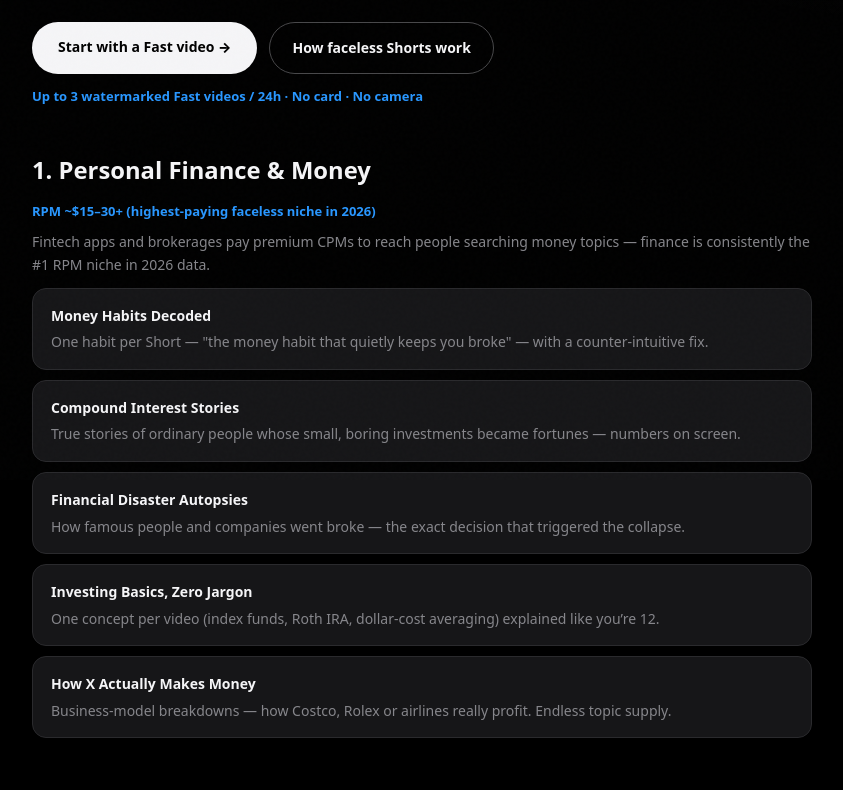
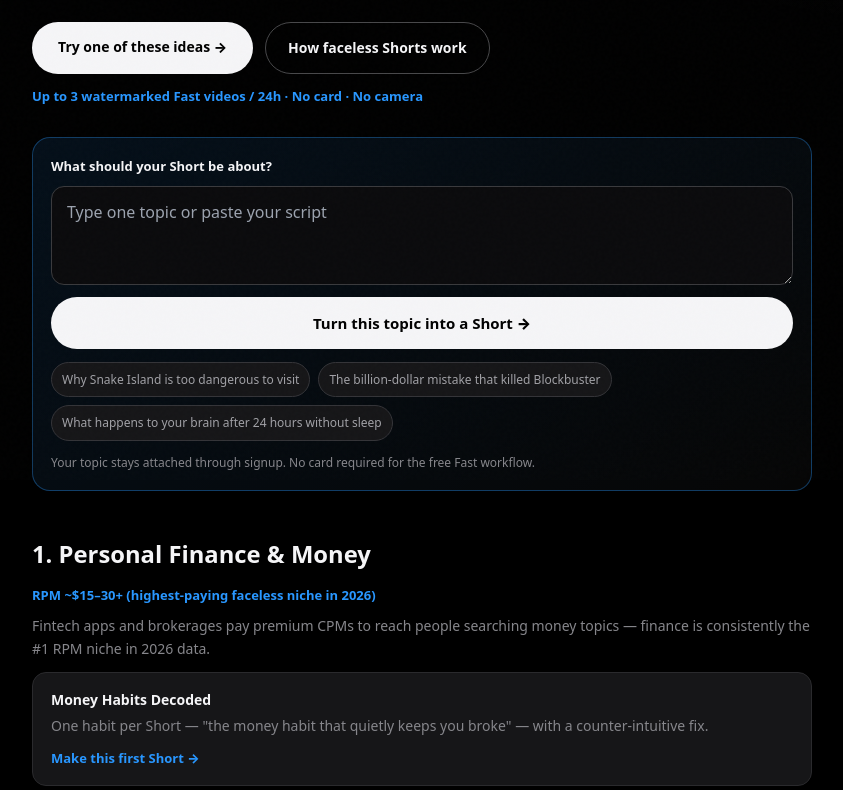
Before and after one commit to josephsskaf-hub/shortsforgeai, a Next.js app: page /faceless-channel-ideas in a window 1280 px wide. Shown: the part 320-1110 px from the top of the page, without its empty margins (218-1061 px from the left). Built offline with nearby package versions, Linux system fonts and the light colour scheme; no server answers.

Commit message:
PUSH #35 turn indexed ideas into first videos

```diff
--- a/app/faceless-channel-ideas/page.tsx
+++ b/app/faceless-channel-ideas/page.tsx
@@ -13,6 +13,14 @@ import Link from 'next/link'
 import StickyFreeShortCTA from '@/components/StickyFreeShortCTA'
 import Footer from '@/components/Footer'
 import OrganicCtaLink from '@/components/OrganicCtaLink'
+import TopicGeneratorForm from '@/app/youtube-shorts-from-topic/TopicGeneratorForm'
+
+const INTENT_CAMPAIGN = 'push35_faceless_idea'
+const FORM_EXAMPLES = [
+  'Why Snake Island is too dangerous to visit',
+  'The billion-dollar mistake that killed Blockbuster',
+  'What happens to your brain after 24 hours without sleep',
+] as const
 
 export const metadata: Metadata = {
   title: '50 Faceless YouTube Channel Ideas for 2026 (High RPM) | Kineo',
@@ -164,6 +172,12 @@ const CATEGORIES: Category[] = [
   },
 ]
 
+function ideaSignupUrl(idea: Idea): string {
+  const prompt = `Make a 45-second faceless YouTube Short using this format: ${idea.t}. ${idea.d}`
+  const params = new URLSearchParams({ prompt, intent_campaign: INTENT_CAMPAIGN })
+  return `/signup?${params.toString()}`
+}
+
 const STEPS: { n: string; t: string; d: string }[] = [
   { n: '1', t: 'Pick one idea from the list above', d: 'Choose a niche you can post in daily. Higher RPM is great, but consistency beats everything — pick the one whose topics you could brainstorm forever.' },
   { n: '2', t: 'Type the idea into Kineo', d: 'One line is enough — "the island too dangerous to visit". The AI writes the hook and script, generates the voiceover, matches footage to every line and burns in captions.' },
@@ -178,7 +192,7 @@ const FAQ: { q: string; a: string }[] = [
 ]
 
 export default function FacelessChannelIdeasPage() {
-  const signupUrl = '/signup?utm_source=seo&utm_medium=organic&utm_campaign=push22_faceless_ideas'
+  const formAnchor = '#try-a-faceless-idea'
   const faqJsonLd = {
     '@context': 'https://schema.org',
     '@type': 'FAQPage',
@@ -200,23 +214,38 @@ export default function FacelessChannelIdeasPage() {
           Fifty concrete faceless channel ideas, organized into ten repeatable niches. Every one works with no camera, no face on screen and no editing: pick an idea, type it into Kineo, and get a finished 9:16 Short with script, AI voiceover, footage and captions in about 60 seconds. New accounts can create up to 3 watermarked Fast videos every 24 hours with no card.
         </p>
         <div style={{ display: 'flex', flexWrap: 'wrap', gap: 12, margin: '26px 0 0' }}>
-          <OrganicCtaLink href={signupUrl} source="push22_faceless_ideas" placement="hero" style={{ background: '#f5f5f7', color: '#000', fontWeight: 800, padding: '14px 26px', borderRadius: 980, textDecoration: 'none' }}>Start with a Fast video →</OrganicCtaLink>
+          <OrganicCtaLink href={formAnchor} source="push35_faceless_ideas" placement="hero" style={{ background: '#f5f5f7', color: '#000', fontWeight: 800, padding: '14px 26px', borderRadius: 980, textDecoration: 'none' }}>Try one of these ideas →</OrganicCtaLink>
           <Link href="/ai-shorts-without-filming" style={{ border: '1px solid #48484a', color: '#f5f5f7', fontWeight: 700, padding: '14px 22px', borderRadius: 980, textDecoration: 'none' }}>How faceless Shorts work</Link>
         </div>
         <p style={{ fontSize: 13, color: '#2997ff', fontWeight: 700, margin: '12px 0 0' }}>
           Up to 3 watermarked Fast videos / 24h · No card · No camera
         </p>
 
-        {CATEGORIES.map((cat) => (
+        <TopicGeneratorForm
+          campaign={INTENT_CAMPAIGN}
+          source="push35_faceless_ideas"
+          examples={FORM_EXAMPLES}
+          formId="try-a-faceless-idea"
+        />
+
+        {CATEGORIES.map((cat, categoryIndex) => (
           <section key={cat.name}>
             <h2 style={h2}>{cat.name}</h2>
             <p style={{ fontSize: 13, color: '#2997ff', fontWeight: 700, margin: '0 0 8px' }}>{cat.rpm}</p>
             <p style={p}>{cat.blurb}</p>
             <div style={{ display: 'grid', gap: 10 }}>
-              {cat.ideas.map((idea) => (
+              {cat.ideas.map((idea, ideaIndex) => (
                 <div key={idea.t} style={{ background: '#161618', border: '1px solid #2a2a2d', borderRadius: 14, padding: '16px 18px' }}>
                   <div style={{ fontWeight: 700, color: '#f5f5f7' }}>{idea.t}</div>
                   <div style={{ fontSize: 14, color: '#86868b', marginTop: 4, lineHeight: 1.55 }}>{idea.d}</div>
+                  <OrganicCtaLink
+                    href={ideaSignupUrl(idea)}
+                    source="push35_faceless_ideas"
+                    placement={`idea_${categoryIndex + 1}_${ideaIndex + 1}`}
+                    style={{ display: 'inline-block', marginTop: 11, color: '#2997ff', fontSize: 13, fontWeight: 800, textDecoration: 'none' }}
+                  >
+                    Make this first Short →
+                  </OrganicCtaLink>
                 </div>
               ))}
             </div>
@@ -255,7 +284,7 @@ export default function FacelessChannelIdeasPage() {
         <div style={{ marginTop: 44, textAlign: 'center', background: 'radial-gradient(circle at 50% 0%, rgba(41,151,255,0.14), #0c0c0e 70%)', border: '1px solid rgba(41,151,255,0.25)', borderRadius: 18, padding: '34px 22px' }}>
           <div style={{ fontSize: 'clamp(1.3rem, 4vw, 1.8rem)', fontWeight: 900 }}>Pick an idea. Create up to 3 Fast previews every 24h.</div>
           <p style={{ color: '#86868b', margin: '8px 0 18px' }}>One idea in, a ready-to-post faceless Short out in ~60 seconds. No camera, no card.</p>
-          <OrganicCtaLink href={signupUrl} source="push22_faceless_ideas" placement="final" style={{ background: '#f5f5f7', color: '#000', fontWeight: 800, padding: '14px 30px', borderRadius: 980, textDecoration: 'none' }}>Make my Fast video →</OrganicCtaLink>
+          <OrganicCtaLink href={formAnchor} source="push35_faceless_ideas" placement="final" style={{ background: '#f5f5f7', color: '#000', fontWeight: 800, padding: '14px 30px', borderRadius: 980, textDecoration: 'none' }}>Choose my first idea →</OrganicCtaLink>
         </div>
       </div>
       <StickyFreeShortCTA />
--- a/app/youtube-shorts-from-topic/TopicGeneratorForm.tsx
+++ b/app/youtube-shorts-from-topic/TopicGeneratorForm.tsx
@@ -9,12 +9,25 @@ const TOPIC_EXAMPLES = [
   'How compound interest grows $100',
 ] as const
 
-export default function TopicGeneratorForm() {
+type TopicGeneratorFormProps = {
+  campaign?: string
+  source?: string
+  examples?: readonly string[]
+  formId?: string
+}
+
+export default function TopicGeneratorForm({
+  campaign = 'push32_topic_intent',
+  source = 'push32_topic',
+  examples = TOPIC_EXAMPLES,
+  formId = 'try-a-topic',
+}: TopicGeneratorFormProps = {}) {
   const [topic, setTopic] = useState('')
+  const inputId = `${formId}-input`
 
   return (
     <div
-      id="try-a-topic"
+      id={formId}
       style={{
         marginTop: 30,
         border: '1px solid rgba(41,151,255,0.35)',
@@ -27,19 +40,19 @@ export default function TopicGeneratorForm() {
         action="/signup"
         method="get"
         onSubmit={() => {
-          rememberSignupCampaign('push32_topic_intent')
+          rememberSignupCampaign(campaign)
           void trackEvent('organic_topic_submitted', {
-            source: 'push32_topic',
+            source,
             placement: 'hero_form',
             topic_length: topic.trim().length,
           })
         }}
       >
-        <label htmlFor="topic-generator-input" style={{ display: 'block', fontSize: 13, fontWeight: 800, color: '#f5f5f7', marginBottom: 9 }}>
+        <label htmlFor={inputId} style={{ display: 'block', fontSize: 13, fontWeight: 800, color: '#f5f5f7', marginBottom: 9 }}>
           What should your Short be about?
         </label>
         <textarea
-          id="topic-generator-input"
+          id={inputId}
           name="prompt"
           value={topic}
           onChange={(event) => setTopic(event.target.value)}
@@ -64,7 +77,7 @@ export default function TopicGeneratorForm() {
             outline: 'none',
           }}
         />
-        <input type="hidden" name="intent_campaign" value="push32_topic_intent" />
+        <input type="hidden" name="intent_campaign" value={campaign} />
         <button
           type="submit"
           style={{
@@ -86,7 +99,7 @@ export default function TopicGeneratorForm() {
       </form>
 
       <div aria-label="Example topics" style={{ display: 'flex', flexWrap: 'wrap', gap: 8, marginTop: 13 }}>
-        {TOPIC_EXAMPLES.map((example) => (
+        {examples.map((example) => (
           <button
             key={example}
             type="button"
```
Also changed, not shown: 2 other files (tests, documents, lock files or other folders).
